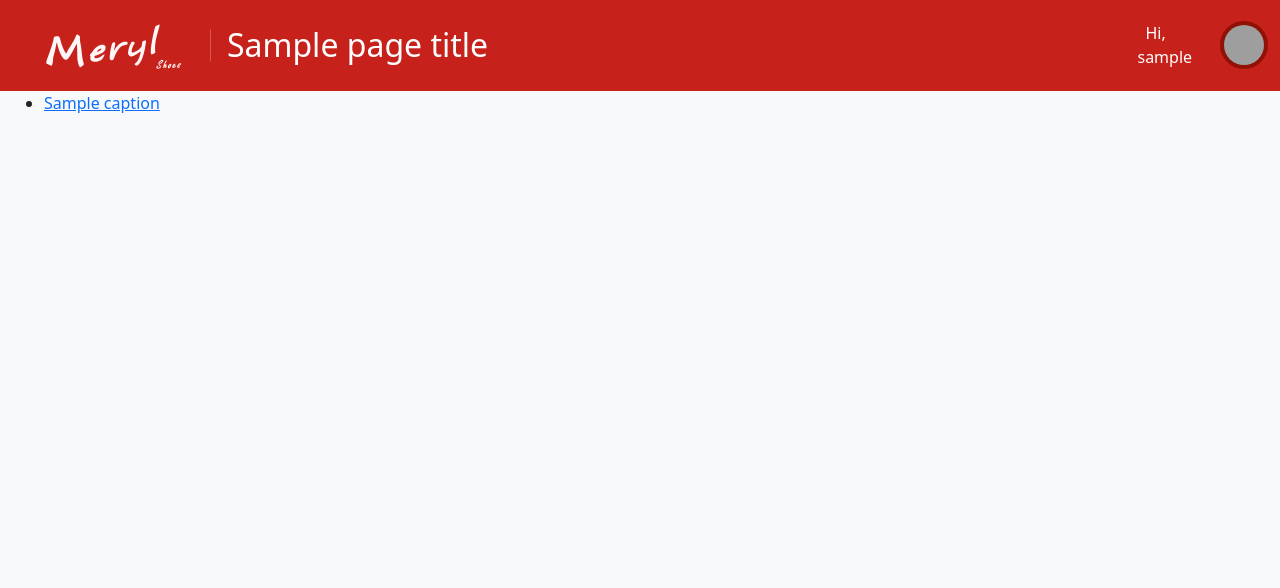
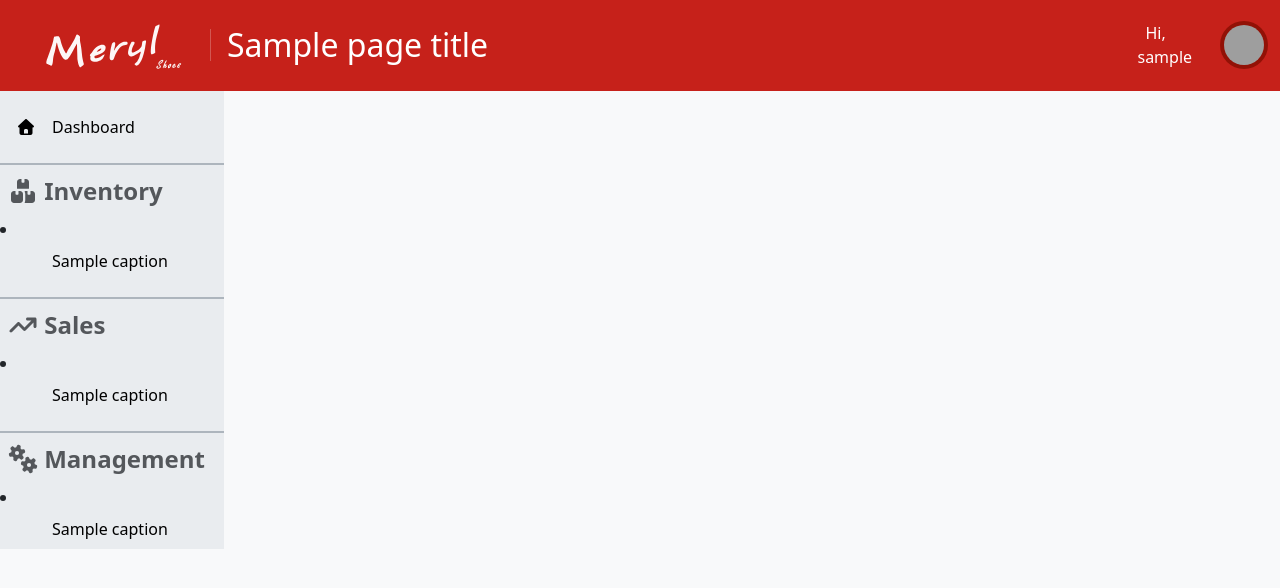
Before and after one commit to Terriakidesu/SYANDE-Meryl, a FastAPI app: template assets/public/templates/manage/dashboard.html in a window 1280 px wide. Shown: the top 588 px of the page. Run offline with FastAPI, Linux system fonts and the light colour scheme; the template is opened without the code that fills it: most values are stand-ins (such as "Sample title", 1, 10 or a date in 2020); some libraries are stand-ins or nearby versions; grey boxes are pictures that could not be loaded.

Commit message:
feat: implement sidebar navigation for management dashboard
- Add sticky-top to navbar for persistent visibility
- Refactor dashboard layout to full-height container with sidebar and main content columns
- Create comprehensive sidebar with sections for Inventory, Sales, and Management, including hover effects, active states, and dynamic navigation links
- Include custom CSS for sidebar link styling and transitions

This enhances user navigation and improves the overall layout of the management interface.

```diff
--- a/assets/public/templates/manage/dashboard.html
+++ b/assets/public/templates/manage/dashboard.html
@@ -13,12 +13,11 @@
 <body class="bg-body-tertiary">
     {% include "navbar.html" with context %}
 
-    <div class="container-fluid">
-
-        <div class="row">
+    <div class="container-fluid row h-100">
+        <div class="px-0" style="max-width: 14em;">
             {% include "sidebar.html" with context %}
         </div>
-        <div class="row"></div>
+        <div class="col"></div>
     </div>
 </body>
 
--- a/assets/public/templates/manage/navbar.html
+++ b/assets/public/templates/manage/navbar.html
@@ -1,4 +1,4 @@
-<nav class="navbar navbar-expand-lg bg-main-color">
+<nav class="navbar navbar-expand-lg bg-main-color sticky-top">
     <div class="container-fluid justify-content-between align-items-center">
 
         <div class="container d-flex flex-row align-items-center">
--- a/assets/public/templates/manage/sidebar.html
+++ b/assets/public/templates/manage/sidebar.html
@@ -1,11 +1,114 @@
+<style>
+    a.sidebar-link {
+        text-decoration: none;
+    }
 
+    a.sidebar-link>div {
+        display: flex;
+        flex-direction: row;
+        justify-content: flex-start;
+        align-items: center;
+        gap: 1rem;
+        transition: background-color 100ms 0s linear, transform 100ms 0s ease-in-out;
+    }
 
-<div class="d-flex flex-column">
-    <ul>
-        {% for item in navigation %}
-        <li>
-            <a href="{{ item.href }}">{{ item.caption }}</a>
-        </li>
-        {% endfor %}
-    </ul>
+    a.sidebar-link:hover>div {
+        transform: translateX(0.15rem);
+    }
+
+    a.sidebar-link:has(>div.sidebar-active):hover>div {
+        background-color: var(--main-color-light);
+    }
+
+    .sidebar-active {
+        background-color: var(--main-color-dark);
+        color: white;
+    }
+</style>
+
+<div class="d-flex flex-column pt-3 bg-body-secondary me-0">
+
+    <a class="sidebar-link" href="/manage">
+        {% if not page_title == "Dashboard" %}
+        <div class="p-2 fs-6 rounded-start ms-2 text-center text-black">
+            <i class="fa-solid fa-house"></i>
+            Dashboard
+        </div>
+        {% else %}
+        <div class="p-2 fs-6 text-center rounded-start ms-2 sidebar-active">
+            <i class="fa-solid fa-house"></i>
+            Dashboard
+        </div>
+        {% endif %}
+    </a>
+
+    <div class="p-2 fs-4 mt-3 fw-bold text-muted border-top border-2 border-dark-subtle">
+        <i class="fa-solid fa-boxes-stacked"></i>
+        Inventory
+    </div>
+
+    {% for item in navigation_inventory %}
+    <li>
+        <a class="sidebar-link" href="{{ item.href }}">
+            {% if not page_title == "{{ item.caption }}" %}
+            <div class="p-2 fs-6 rounded-start ms-2 text-center text-black">
+                <i class="fa-solid {{ item.icon }}"></i>
+                {{ item.caption }}
+            </div>
+            {% else %}
+            <div class="p-2 fs-6 text-center rounded-start ms-2 sidebar-active">
+                <i class="fa-solid fa-house"></i>
+                {{ item.caption }}
+            </div>
+            {% endif %}
+        </a>
+    </li>
+    {% endfor %}
+
+    <div class="p-2 fs-4 mt-3 fw-bold text-muted border-top border-2 border-dark-subtle">
+        <i class="fa-solid fa-arrow-trend-up"></i>
+        Sales
+    </div>
+
+    {% for item in navigation_sales %}
+    <li>
+        <a class="sidebar-link" href="{{ item.href }}">
+            {% if not page_title == "{{ item.caption }}" %}
+            <div class="p-2 fs-6 rounded-start ms-2 text-center text-black">
+                <i class="fa-solid {{ item.icon }}"></i>
+                {{ item.caption }}
+            </div>
+            {% else %}
+            <div class="p-2 fs-6 text-center rounded-start ms-2 sidebar-active">
+                <i class="fa-solid fa-house"></i>
+                {{ item.caption }}
+            </div>
+            {% endif %}
+        </a>
+    </li>
+    {% endfor %}
+
+    <div class="p-2 fs-4 mt-3 fw-bold text-muted border-top border-2 border-dark-subtle">
+        <i class="fa-solid fa-gears"></i>
+        Management
+    </div>
+
+    {% for item in navigation_management %}
+    <li>
+        <a class="sidebar-link" href="{{ item.href }}">
+            {% if not page_title == "{{ item.caption }}" %}
+            <div class="p-2 fs-6 rounded-start ms-2 text-center text-black">
+                <i class="fa-solid {{ item.icon }}"></i>
+                {{ item.caption }}
+            </div>
+            {% else %}
+            <div class="p-2 fs-6 text-center rounded-start ms-2 sidebar-active">
+                <i class="fa-solid fa-house"></i>
+                {{ item.caption }}
+            </div>
+            {% endif %}
+        </a>
+    </li>
+    {% endfor %}
+
 </div>
--- a/src/server.py
+++ b/src/server.py
@@ -106,23 +106,12 @@ async def clear_session(request: Request):
     return RedirectResponse("/")
 
 
-@app.get("/endpoints")
-async def list_endpoints(request: Request):
-    url_list = [
-        f"{route.methods} - {route.path}" for route in request.app.routes
-    ]
-
-    return url_list
-
-
 @app.exception_handler(401)
 async def unauthorized_handler(request: Request, exception: HTTPException):
 
     if request.method == "GET":
         if exception.detail == "Session Expired":
             return RedirectResponse("/")
-
-
 
     return JSONResponse(
         {
```
Also changed, not shown: src/helpers/sidebar.py (added, +139 -0 lines), src/routes/manage.py (+6 -35 lines).
